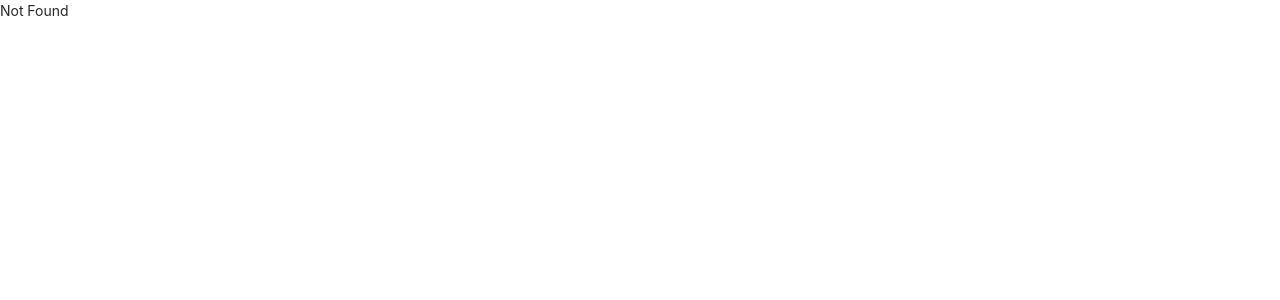
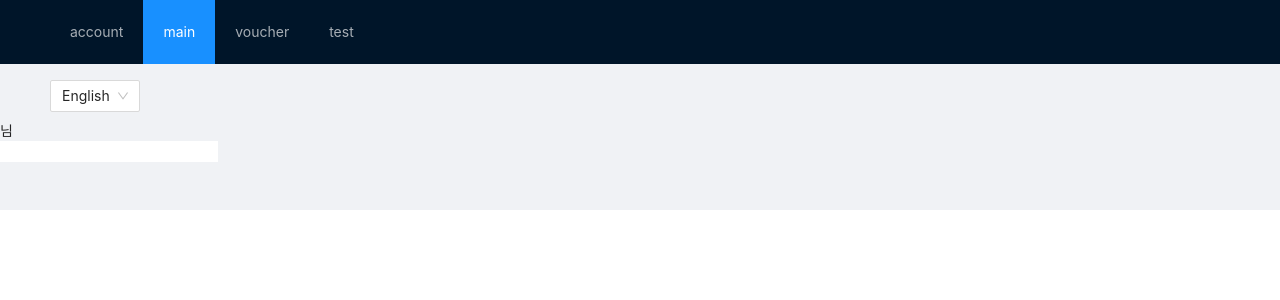
Before and after one commit to songbetter/practice-reactquery, a React (Create React App) app: page /test in a window 1280 px wide. Before the commit this address had no page. Shown: the top 300 px of the page. Built offline with nearby package versions, Linux system fonts and the light colour scheme.

Commit message:
test: atom, selector 사용해보기

```diff
--- /dev/null
+++ b/src/common/atom.js
@@ -0,0 +1,15 @@
+import { atom, selector } from 'recoil'
+
+export const nameState = atom({
+  key: 'nameState',
+  default: '',
+})
+
+export const getNameState = selector({
+  key: 'getNameState',
+  get: ({ get }) => {
+    const name = get(nameState)
+
+    return name + '님'
+  },
+})
--- a/src/components/common/Header.js
+++ b/src/components/common/Header.js
@@ -54,4 +54,8 @@ const NAV_LIST = [
     path: '/voucher',
     label: 'voucher',
   },
+  {
+    path: '/test',
+    label: 'test',
+  },
 ]
--- /dev/null
+++ b/src/pages/TestPage.js
@@ -0,0 +1,18 @@
+import { useRecoilState, useRecoilValue } from 'recoil'
+
+import { getNameState, nameState } from '../common/atom'
+
+const TestPage = () => {
+  const [name, setName] = useRecoilState(nameState)
+  const hello = useRecoilValue(getNameState)
+
+  return (
+    <div>
+      <p>{name}</p>
+      <p>{hello}</p>
+      <input onChange={(e) => setName(e.target.value)} />
+    </div>
+  )
+}
+
+export default TestPage
--- a/src/routes.js
+++ b/src/routes.js
@@ -17,6 +17,7 @@ const routes = [
     element: lazyLoadRoutes('VoucherPage'),
     errorElement: <NotFoundPage />,
   },
+  { path: 'test', element: lazyLoadRoutes('TestPage') },
 ]
 
 export default routes
```
